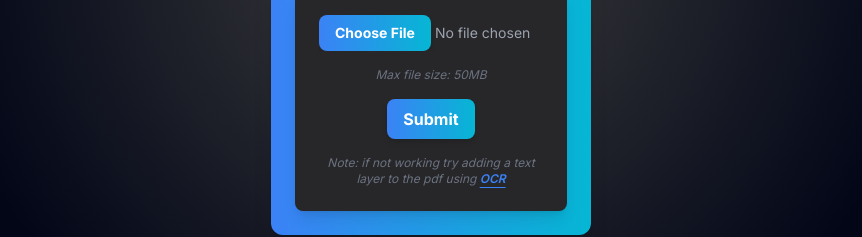
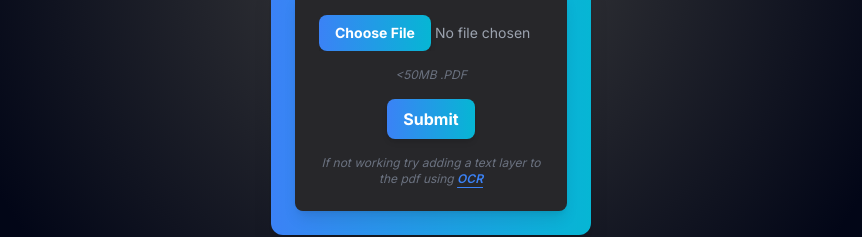
Before and after one commit to josephattalla/TestifyNotes, a Next.js app: page / in a window 1280 px wide. Shown: the part 257-494 px from the top of the page, without its empty margins (209-1071 px from the left). Built offline with nearby package versions, Linux system fonts and the light colour scheme.

Commit message:
improved clarity of instructions & errors

```diff
--- a/src/components/FileUpload.js
+++ b/src/components/FileUpload.js
@@ -77,7 +77,7 @@ export default function FileUpload() {
 				.catch(error => {
 					console.log(error)
 					setLoading(false)
-					alert('Error processing file. Due to this being on a demo on a small server, pdfs with lots of text will timeout, try using a file with less text.')
+					alert('Error processing file. If your PDF is taking longer than 60 seconds to process, try breaking it up into multiple PDFS.')
 				})
 		}
 	}
@@ -90,13 +90,14 @@ export default function FileUpload() {
 					<div className="flex flex-col place-items-center space-y-4 bg-zinc-800 p-6 rounded-lg shadow-lg">
 						<form onSubmit={onFileUpload} className='w-full flex flex-col place-items-center space-y-4'>
 							<input type='file'
+
 								accept='.pdf'
 								onChange={onFileInput}
 								id='fileInput'
 								disabled={loading}
 								className="w-full text-sm text-gray-400 file:button file:border-0 file:disabled:opacity-50 file:disabled:cursor-not-allowed"
 							/>
-							<p className="text-xs italic text-gray-500">Max file size: 50MB</p>
+							<p className="text-xs italic text-gray-500">{'<'}50MB .PDF</p>
 							<button
 								type='submit'
 								className='button disabled:opacity-50 disabled:cursor-not-allowed'
@@ -105,7 +106,7 @@ export default function FileUpload() {
 								{loading ? 'Processing...' : 'Submit'}
 							</button>
 							<p className="text-xs italic text-center text-gray-500">
-								Note: if not working try adding a text layer to the pdf using{' '}
+								If not working try adding a text layer to the pdf using{' '}
 								<a href="https://smallpdf.com/pdf-ocr" className="text-primary hover:text-secondary font-semibold underline underline-offset-4 transition-colors" target="_blank" rel="noopener noreferrer">
 									OCR
 								</a>
```
